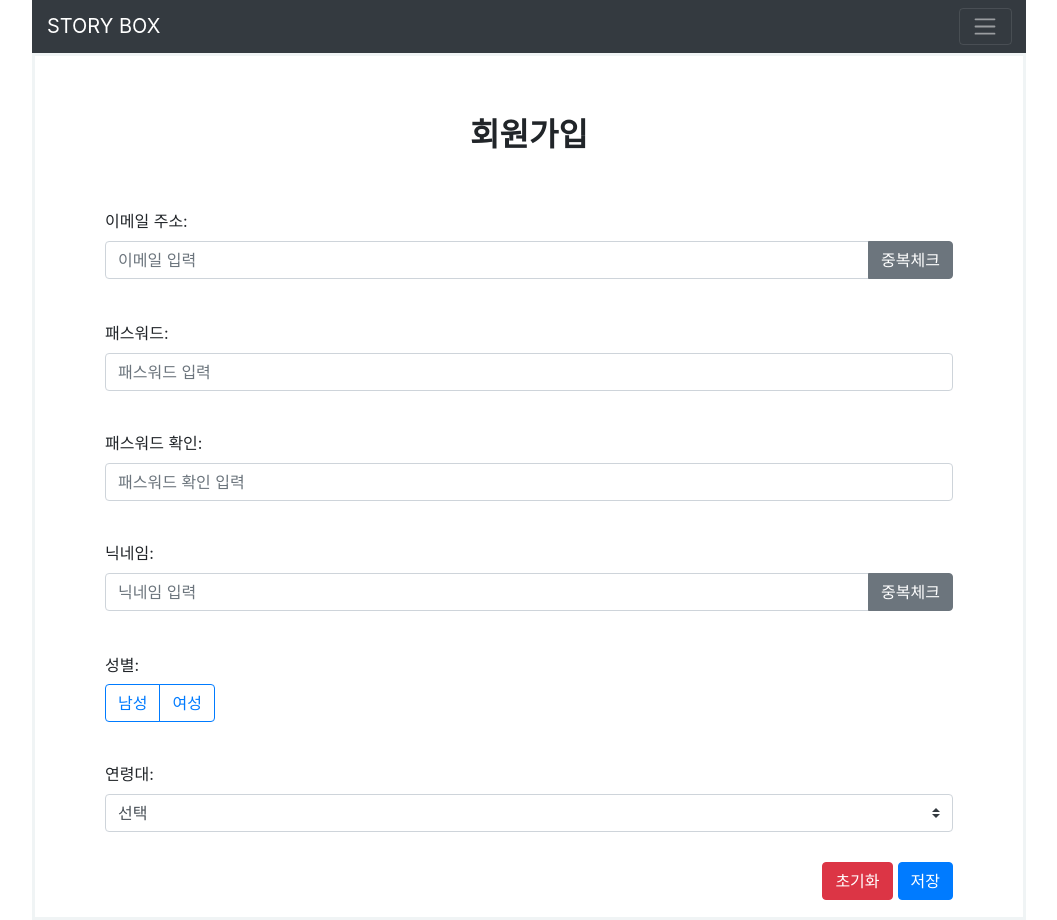
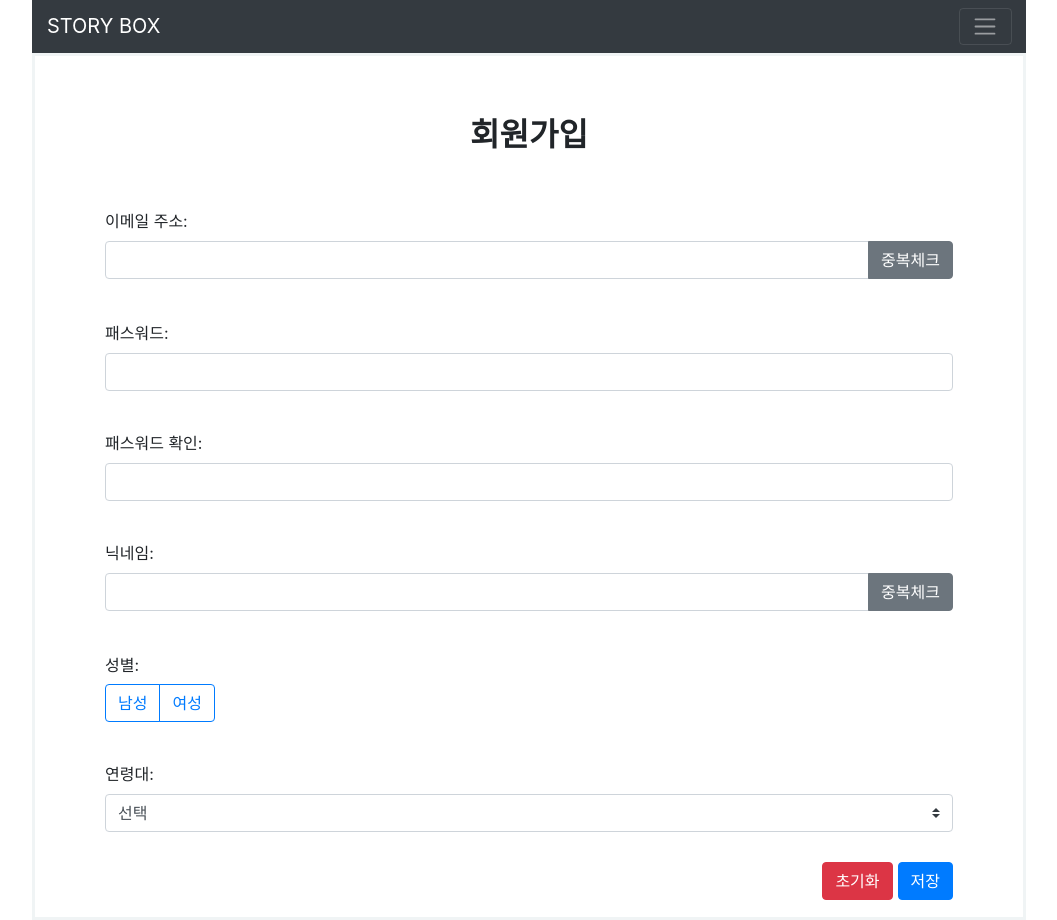
Before and after one commit to 3james/snack-box-frontend, a Vue app: page /#/sign-up in a window 1280 px wide. Shown: the whole page, without its empty margins (111-1168 px from the left). Built offline with nearby package versions, Linux system fonts and the light colour scheme.

Commit message:
미사용코드 정리

```diff
--- a/src/page/signup/SignUpPage.vue
+++ b/src/page/signup/SignUpPage.vue
@@ -13,7 +13,6 @@
               id="input-5"
               v-model="form.email"
               type="email"
-              placeholder="이메일 입력"
               required
             ></b-form-input>
             <b-input-group-append>
@@ -28,7 +27,6 @@
             id="input-2"
             v-model="form.pwd"
             type="password"
-            placeholder="패스워드 입력"
             required
           ></b-form-input>
         </b-form-group>
@@ -38,7 +36,6 @@
             id="input-3"
             v-model="form.pwdConfirm"
             type="password"
-            placeholder="패스워드 확인 입력"
             required
           ></b-form-input>
         </b-form-group>
@@ -53,7 +50,6 @@
               id="input-4"
               v-model="form.name"
               type="text"
-              placeholder="닉네임 입력"
               required
             ></b-form-input>
             <b-input-group-append>
--- a/src/page/sns/SnsPage.vue
+++ b/src/page/sns/SnsPage.vue
@@ -41,9 +41,6 @@
           </b-card-text>
           <b-card-text class="small text-muted">{{article.createdDate}}</b-card-text>
         </b-card-body>
-        <!-- <template #footer>
-          <small class="text-muted">Last updated {{list.createdDate}}</small>
-        </template>            -->
       </b-card>
 
       <b-card v-if="this.articleList.length === 0">
@@ -137,16 +134,20 @@ export default {
   border: 0.1px solid rgb(224, 218, 230)
 }
 
+@media (max-height: 700px) {
+  .b-card-select {
+    max-height: 150px;
+  }
+}
+
 .b-card-select:hover {
   cursor: pointer;
-  /* border: 1px solid rgb(166, 165, 168) */
   border: 0.1px solid rgb(176, 161, 189);
   background-color: #f5f4f8;
 }
 
 .b-card-select .linksyle {
   color: #645d5d;
-  /* color: #574545; */
 }
 
 .b-card-select:hover .linksyle {
@@ -161,22 +162,16 @@ export default {
   height: 220px
 }
 
+@media (max-height: 700px) {
+  .card-img {
+    height: 170px
+  }
+}
+
 .wrap {
   word-wrap: break-word;
   word-break: break-word;
   text-overflow: ellipsis;
 }
 
-@media (max-height: 700px) {
-  .b-card-select {
-    max-height: 150px;
-  }
-}
-
-@media (max-height: 700px) {
-  .card-img {
-    height: 170px
-  }
-}
-
 </style>
```
Also changed, not shown: src/layout/frame/FrameHeader.vue (+0 -8 lines).
